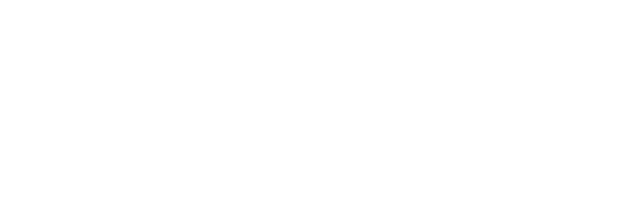
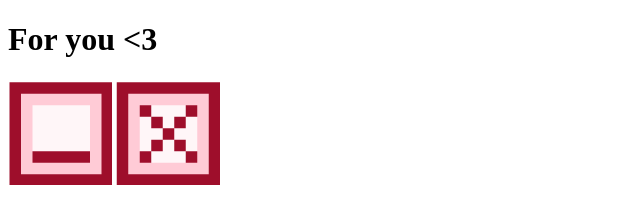
Before and after one commit to thaiiss7/surprise, a plain HTML site: page index.html in a window 1280 px wide. Shown: the whole page, without its empty margins (0-640 px from the left). Drawn offline with Linux system fonts and the light colour scheme.

Commit message:
add header

```diff
--- a/index.html
+++ b/index.html
@@ -4,9 +4,27 @@
     <meta charset="UTF-8">
     <meta name="viewport" content="width=device-width, initial-scale=1.0">
     <title>Surprise &lt;3</title>
+
+    <!-- imagem de icone e css -->
+    <link rel="icon" type="image/png" href=".assets/favicon.ico" >
     <link rel="stylesheet" href="style.css">
+
+    <!-- recursos como fontes -->
+    <link rel="preconnect" href="https://fonts.googleapis.com">
+    <link rel="preconnect" href="https://fonts.gstatic.com" crossorigin>
+    <link rel="stylesheet" href="https://fonts.googleapis.com/css2?family=Pixelify+Sans:wght@400;500;600&display=swap">
 </head>
 <body>
+    <div class="container">
+        <header>
+            <h1>For you &lt;3</h1>
+
+            <div class="shrink-close-icons">
+                <img src="./assets/shrink-icon.png" alt="Shrink Icon" class="shrink-icon"/>
+                <img src="./assets/close-icon.png" alt="Close Icon" class="shrink-icon" />
+            </div>
+        </header>
+    </div>
 
     <script src="script.js"></script>
 </body>
```
